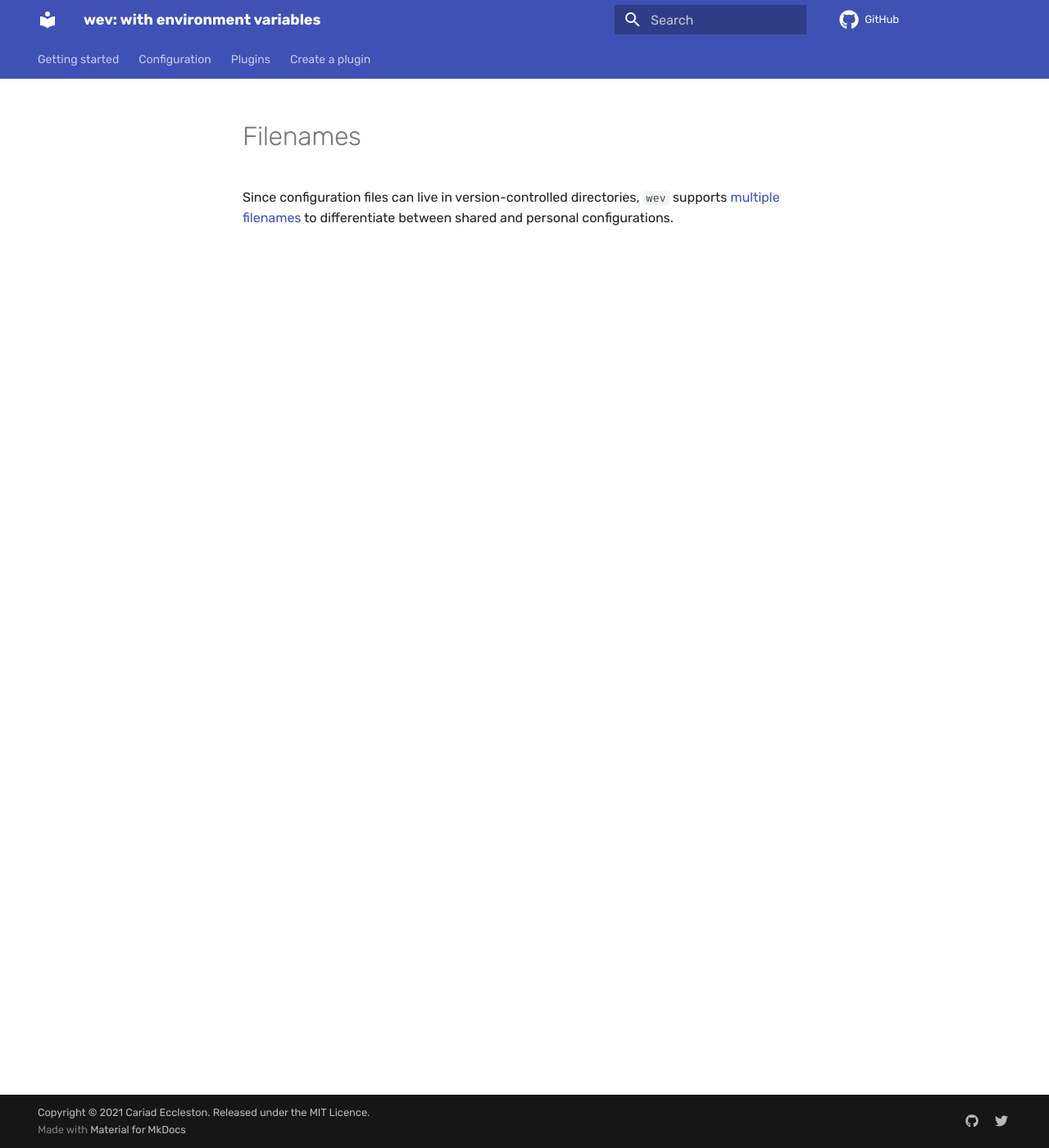
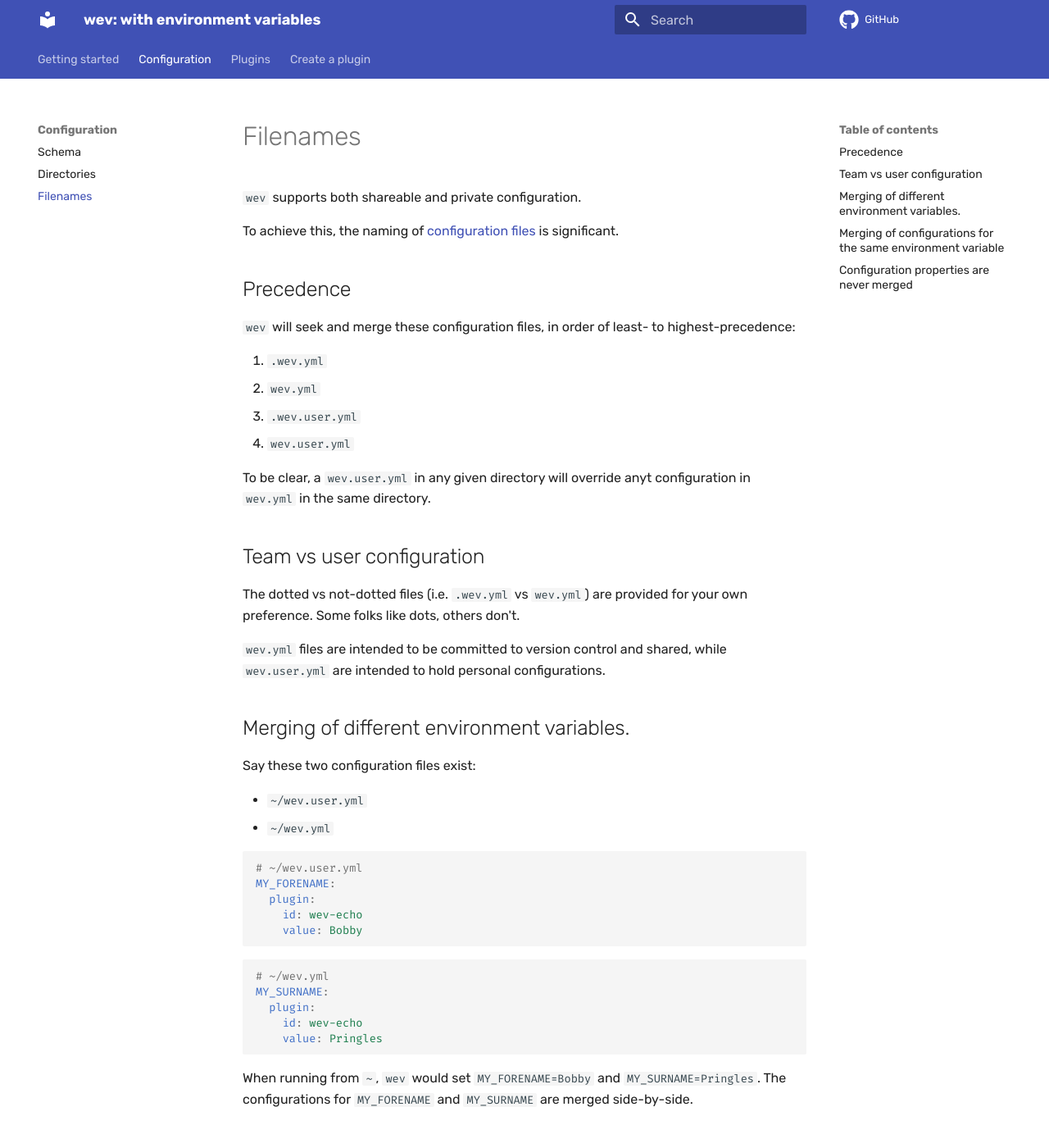
Before and after one commit to cariad/wev, an MkDocs documentation site: the page built from docs/configuration/filenames.md, in a window 1280 px wide and 1400 px high. Shown: the whole window at 82% size. Built offline with MkDocs 1.6.1 and Material for MkDocs 9.7.7, drawn with Linux system fonts in a browser that asks for light colours; comment, search, counter and statistics services are not loaded; some of the changed text lies outside the part shown.

Commit message:
Documentation

````diff
--- a/docs/configuration/filenames.md
+++ b/docs/configuration/filenames.md
@@ -1,4 +1,106 @@
 # Filenames
 
+`wev` supports both shareable and private configuration.
 
-Since configuration files can live in version-controlled directories, `wev` supports [multiple filenames](filenames.md) to differentiate between shared and personal configurations.
+To achieve this, the naming of [configuration files](schema.md) is significant.
+
+## Precedence
+
+`wev` will seek and merge these configuration files, in order of least- to highest-precedence:
+
+1. `.wev.yml`
+1. `wev.yml`
+1. `.wev.user.yml`
+1. `wev.user.yml`
+
+To be clear, a `wev.user.yml` in any given directory will override anyt configuration in `wev.yml` in the same directory.
+
+## Team vs user configuration
+
+The dotted vs not-dotted files (i.e. `.wev.yml` vs `wev.yml`) are provided for your own preference. Some folks like dots, others don't.
+
+`wev.yml` files are intended to be committed to version control and shared, while `wev.user.yml` are intended to hold personal configurations.
+
+## Merging of different environment variables.
+
+Say these two configuration files exist:
+
+- `~/wev.user.yml`
+- `~/wev.yml`
+
+```yaml
+# ~/wev.user.yml
+MY_FORENAME:
+  plugin:
+    id: wev-echo
+    value: Bobby
+```
+
+```yaml
+# ~/wev.yml
+MY_SURNAME:
+  plugin:
+    id: wev-echo
+    value: Pringles
+```
+
+When running from `~`, `wev` would set `MY_FORENAME=Bobby` and `MY_SURNAME=Pringles`. The configurations for `MY_FORENAME` and `MY_SURNAME` are merged side-by-side.
+
+## Merging of configurations for the same environment variable
+
+Say these two configuration files exist:
+
+- `~/wev.user.yml`
+- `~/wev.yml`
+
+```yaml
+# ~/wev.user.yml
+MY_NAME:
+  plugin:
+    id: wev-echo
+    separator: "_"
+```
+
+```yaml
+# ~/wev.yml
+MY_NAME:
+  plugin:
+    id: wev-echo
+    separator: "-"
+    value:
+      - Bobby
+      - Pringles
+```
+
+When running from `~`, `wev` would set `MY_NAME=Bobby_Pringles`. The configuration in `wev.user.yml` overrides the configuration in `wev.yml`.
+
+## Configuration properties are never merged
+
+Say these two configuration files exist:
+
+- `~/wev.user.yml`
+- `~/wev.yml`
+
+```yaml
+# ~/wev.user.yml
+MY_NAME:
+  plugin:
+    id: wev-echo
+    value:
+      - Kim
+      - Disco
+```
+
+```yaml
+# ~/wev.yml
+MY_NAME:
+  plugin:
+    id: wev-echo
+    value:
+      - Bobby
+      - Pringles
+```
+
+When running from `~`, `wev` would set `MY_NAME=Kim Disco`.
+
+The list items of `value`--or _any_ primitive configuration property--are never merged.
--- a/mkdocs.yml
+++ b/mkdocs.yml
@@ -39,8 +39,8 @@ nav:
       - Licence: LICENSE.md
   - Configuration:
       - configuration/schema.md
-      # - configuration/directories.md
-      # - configuration/filenames.md
+      - configuration/directories.md
+      - configuration/filenames.md
   - Plugins:
       - plugins/index.md
       - plugins/wev-echo.md
````
Also changed, not shown: docs/configuration/directories.md (+91 -2 lines).
